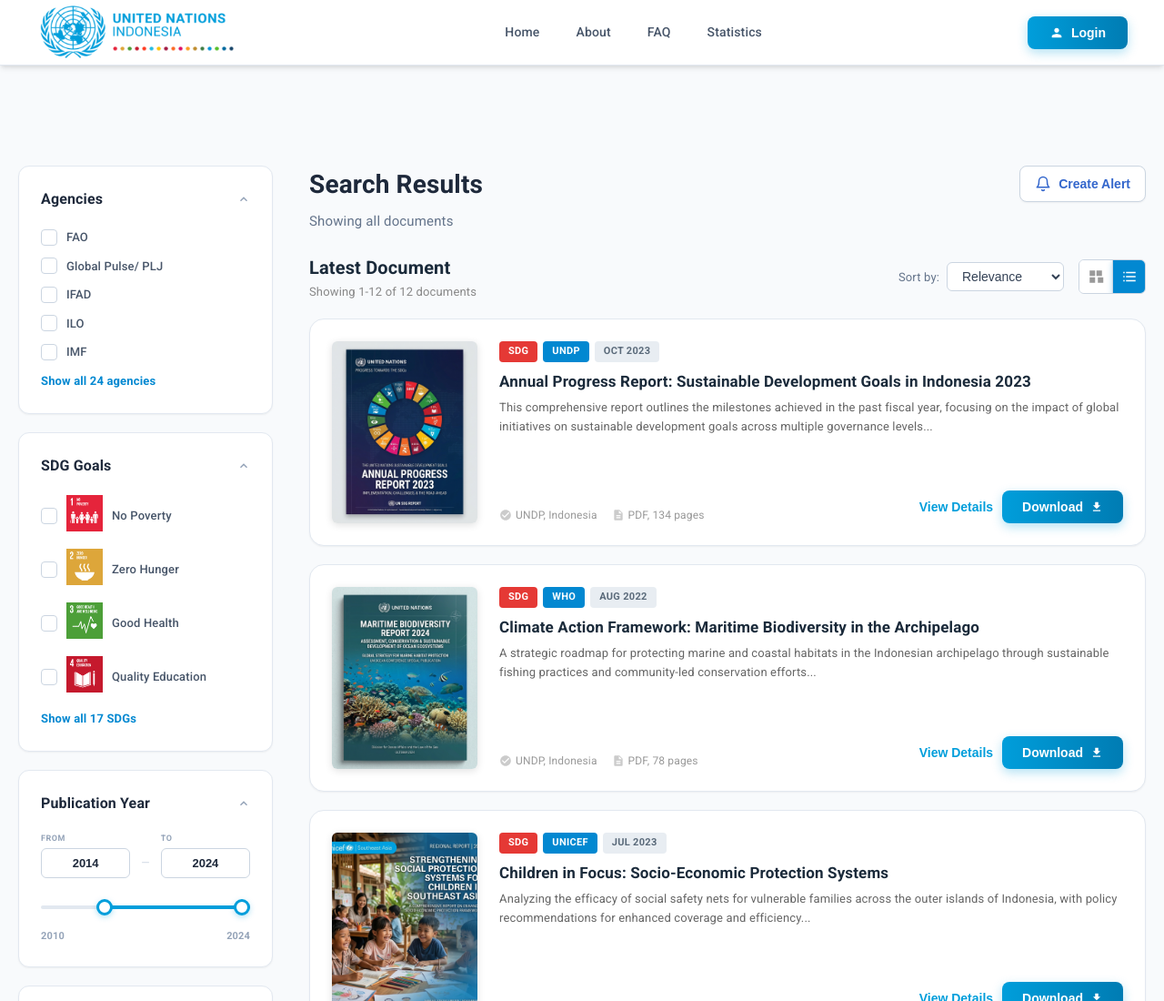
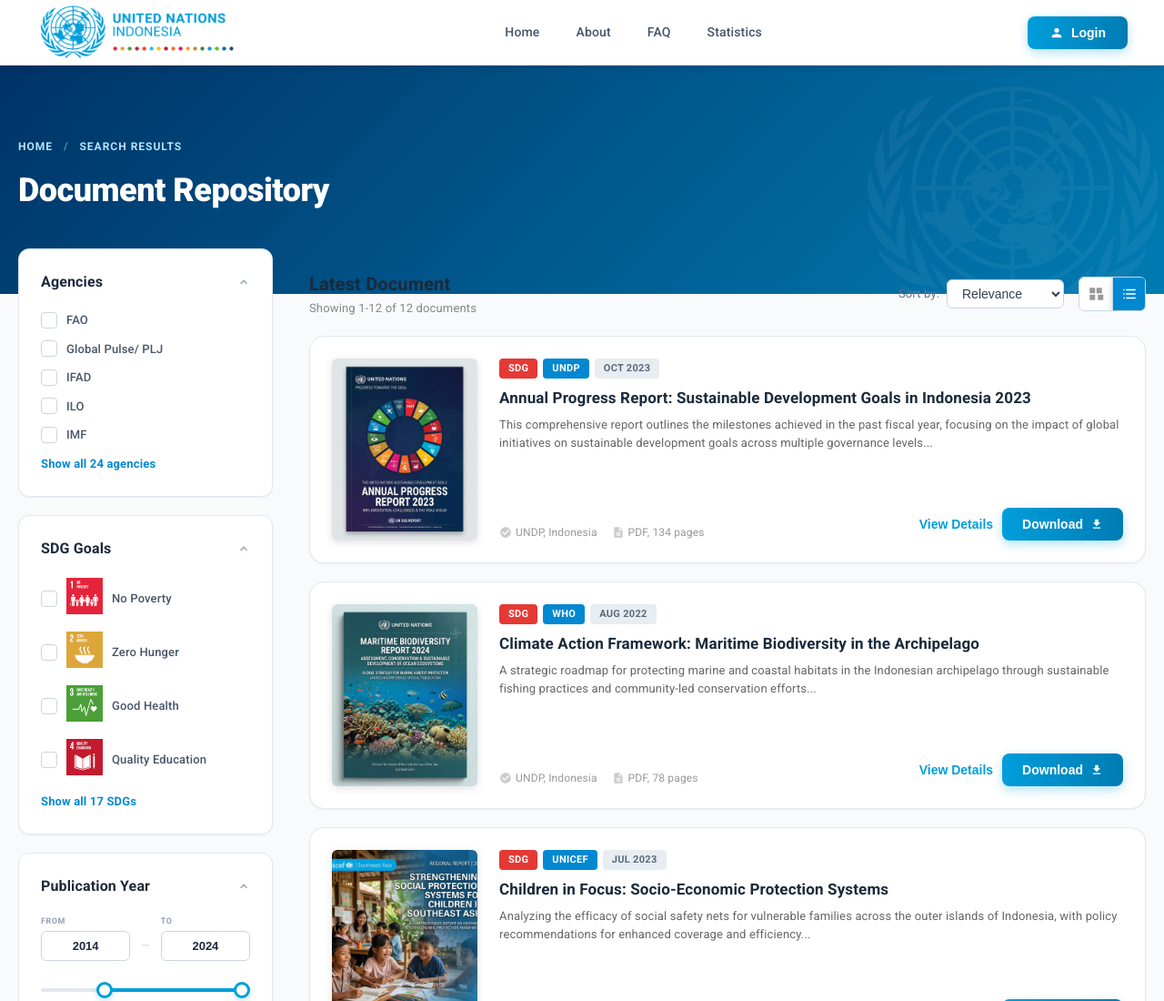
Before and after one commit to tonitegarsahidi/DOMESV2, an Astro site: page /search-results in a window 1280 px wide. Shown: the top 1100 px of the page at 91% size. Built offline with nearby package versions, Linux system fonts and the light colour scheme; Astro itself is replaced by a stand-in of ours.

Commit message:
feat: search result better UI design

```diff
--- a/src/components/SearchResultsPage.jsx
+++ b/src/components/SearchResultsPage.jsx
@@ -57,59 +57,84 @@
   return (
     <MUIProvider>
       <Navbar />
-      <div className="search-results-container" style={{ paddingTop: '80px', background: '#f8fafc', minHeight: '100vh' }}>
+      <div className="search-results-container" style={{ background: '#f8fafc', minHeight: '100vh' }}>
+
+        {/* Premium Stylish Search Header */}
+        <div style={{
+          background: 'linear-gradient(135deg, var(--un-secondary) 0%, var(--un-primary-dark) 100%)',
+          padding: '80px 20px 75px',
+          color: '#ffffff',
+          position: 'relative',
+          overflow: 'hidden'
+        }}>
+          {/* Subtle watermark logo */}
+          <div style={{ position: 'absolute', right: '-2%', top: '-10%', opacity: '0.05', width: '400px', pointerEvents: 'none' }}>
+            <img src="/images/UN Logo_Horizontal_White_English.png" alt="" style={{ width: '100%' }} />
+          </div>
+
+          <div style={{ maxWidth: '1400px', margin: '0 auto', display: 'flex', justifyContent: 'space-between', alignItems: 'flex-end', position: 'relative', zIndex: 1 }}>
+            <div>
+              <div style={{ fontSize: '12px', color: '#b3e5fc', marginBottom: '12px', fontWeight: '700', letterSpacing: '1px', textTransform: 'uppercase' }}>
+                <a href="/" style={{ color: '#b3e5fc', textDecoration: 'none' }}>Home</a> <span style={{ margin: '0 8px', opacity: 0.5 }}>/</span> Search Results
+              </div>
+              <h1 style={{ fontSize: '36px', fontWeight: '800', marginBottom: '12px', letterSpacing: '-0.5px' }}>
+                {searchQuery ? `Results for "${searchQuery}"` : 'Document Repository'}
+              </h1>
+
+              {/* Active Filter Pills moved to Header */}
+              {activeFilters.length > 0 && (
+                <div style={{ display: 'flex', flexWrap: 'wrap', gap: '8px', alignItems: 'center', marginTop: '16px' }}>
+                  <span style={{ fontSize: '13px', color: '#b3e5fc', fontWeight: '600', marginRight: '4px' }}>Active Filters:</span>
+                  {activeFilters.map((filter, idx) => (
+                    <div key={idx} style={{
+                      display: 'flex',
+                      alignItems: 'center',
+                      gap: '6px',
+                      background: 'rgba(255, 255, 255, 0.15)',
+                      border: '1px solid rgba(255, 255, 255, 0.3)',
+                      padding: '6px 12px',
+                      borderRadius: '16px',
+                      fontSize: '13px',
+                      color: '#ffffff',
+                      fontWeight: '500',
+                      backdropFilter: 'blur(4px)'
+                    }}>
+                      <span style={{ color: '#e0f5ff', textTransform: 'capitalize' }}>{filter.type}:</span>
+                      {filter.value.toUpperCase()}
+                      <button
+                        onClick={() => removeFilter(filter.type, filter.value)}
+                        style={{ background: 'rgba(255, 255, 255, 0.2)', border: 'none', cursor: 'pointer', color: '#ffffff', padding: '2px', display: 'flex', borderRadius: '50%', marginLeft: '4px', transition: 'background 0.2s' }}
+                        onMouseOver={(e) => e.currentTarget.style.background = 'rgba(255, 255, 255, 0.4)'}
+                        onMouseOut={(e) => e.currentTarget.style.background = 'rgba(255, 255, 255, 0.2)'}
+                      >
+                        <svg width="14" height="14" viewBox="0 0 24 24" fill="none" stroke="currentColor" strokeWidth="2" strokeLinecap="round" strokeLinejoin="round">
+                          <line x1="18" y1="6" x2="6" y2="18"></line>
+                          <line x1="6" y1="6" x2="18" y2="18"></line>
+                        </svg>
+                      </button>
+                    </div>
+                  ))}
+                  <a href="/search-results" style={{ fontSize: '13px', color: '#e0f5ff', marginLeft: '8px', textDecoration: 'underline' }}>Clear all</a>
+                </div>
+              )}
+            </div>
+
+          </div>
+        </div>
+
         <div className="page-container" style={{
           display: 'flex',
           maxWidth: '1400px',
-          margin: '0 auto',
-          padding: '30px 20px',
-          gap: '40px'
+          margin: '-50px auto 0',
+          padding: '0 20px 60px',
+          gap: '40px',
+          position: 'relative',
+          zIndex: 10
         }}>
           <FilterSidebar />
 
           <div className="results-content" style={{ flex: 1 }}>
             <div className="results-header" style={{ marginBottom: '24px' }}>
-              <div style={{ display: 'flex', justifyContent: 'space-between', alignItems: 'flex-start', marginBottom: '16px' }}>
-                <div>
-                  <h1 style={{
-                    fontSize: '28px',
-                    fontWeight: '700',
-                    color: '#1e293b',
-                    marginBottom: '8px'
-                  }}>
-                    Search Results
-                  </h1>
-                  <p style={{ color: '#64748b', fontSize: '15px' }}>
-                    {searchQuery ? `Showing results for: "${searchQuery}"` : 'Showing all documents'}
-                  </p>
-                </div>
-
-                {/* Create Alert Button */}
-                <button style={{
-                  display: 'flex',
-                  alignItems: 'center',
-                  gap: '8px',
-                  background: 'white',
-                  border: '1px solid #cbd5e1',
-                  padding: '10px 16px',
-                  borderRadius: '8px',
-                  color: '#3366cc',
-                  fontWeight: '600',
-                  fontSize: '14px',
-                  cursor: 'pointer',
-                  boxShadow: '0 1px 2px rgba(0,0,0,0.05)',
-                  transition: 'all 0.2s'
-                }}
-                onMouseOver={(e) => { e.currentTarget.style.borderColor = '#3366cc'; e.currentTarget.style.background = '#f8fafc'; }}
-                onMouseOut={(e) => { e.currentTarget.style.borderColor = '#cbd5e1'; e.currentTarget.style.background = 'white'; }}
-                >
-                  <svg width="18" height="18" viewBox="0 0 24 24" fill="none" stroke="currentColor" strokeWidth="2" strokeLinecap="round" strokeLinejoin="round">
-                    <path d="M18 8A6 6 0 0 0 6 8c0 7-3 9-3 9h18s-3-2-3-9"></path>
-                    <path d="M13.73 21a2 2 0 0 1-3.46 0"></path>
-                  </svg>
-                  Create Alert
-                </button>
-              </div>
 
               {/* Related Searches */}
               {searchQuery && (
@@ -131,39 +156,7 @@
                 </div>
               )}
 
-              {/* Active Filter Pills */}
-              {activeFilters.length > 0 && (
-                <div style={{ display: 'flex', flexWrap: 'wrap', gap: '8px', alignItems: 'center', paddingTop: '16px', borderTop: '1px solid #e2e8f0' }}>
-                  <span style={{ fontSize: '13px', color: '#64748b', fontWeight: '500', marginRight: '4px' }}>Active Filters:</span>
-                  {activeFilters.map((filter, idx) => (
-                    <div key={idx} style={{
-                      display: 'flex',
-                      alignItems: 'center',
-                      gap: '6px',
-                      background: 'white',
-                      border: '1px solid #e2e8f0',
-                      padding: '4px 10px',
-                      borderRadius: '16px',
-                      fontSize: '13px',
-                      color: '#334155',
-                      fontWeight: '500'
-                    }}>
-                      <span style={{ color: '#94a3b8', textTransform: 'capitalize' }}>{filter.type}:</span>
-                      {filter.value.toUpperCase()}
-                      <button
-                        onClick={() => removeFilter(filter.type, filter.value)}
-                        style={{ background: 'none', border: 'none', cursor: 'pointer', color: '#94a3b8', padding: 0, display: 'flex' }}
-                      >
-                        <svg width="14" height="14" viewBox="0 0 24 24" fill="none" stroke="currentColor" strokeWidth="2" strokeLinecap="round" strokeLinejoin="round">
-                          <line x1="18" y1="6" x2="6" y2="18"></line>
-                          <line x1="6" y1="6" x2="18" y2="18"></line>
-                        </svg>
-                      </button>
-                    </div>
-                  ))}
-                  <a href="/search-results" style={{ fontSize: '13px', color: '#3366cc', marginLeft: '8px', textDecoration: 'none' }}>Clear all</a>
-                </div>
-              )}
+
             </div>
 
             <DocumentList searchQuery={searchQuery} />
```
